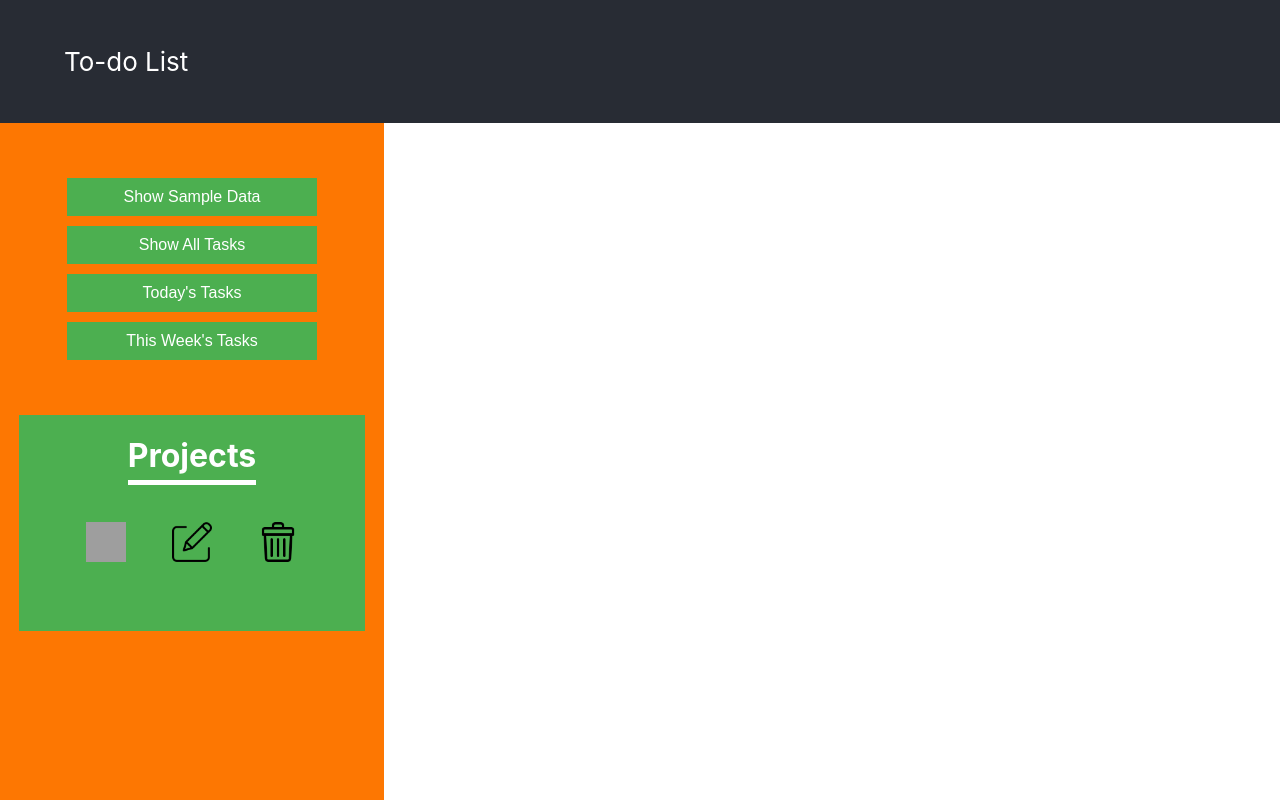
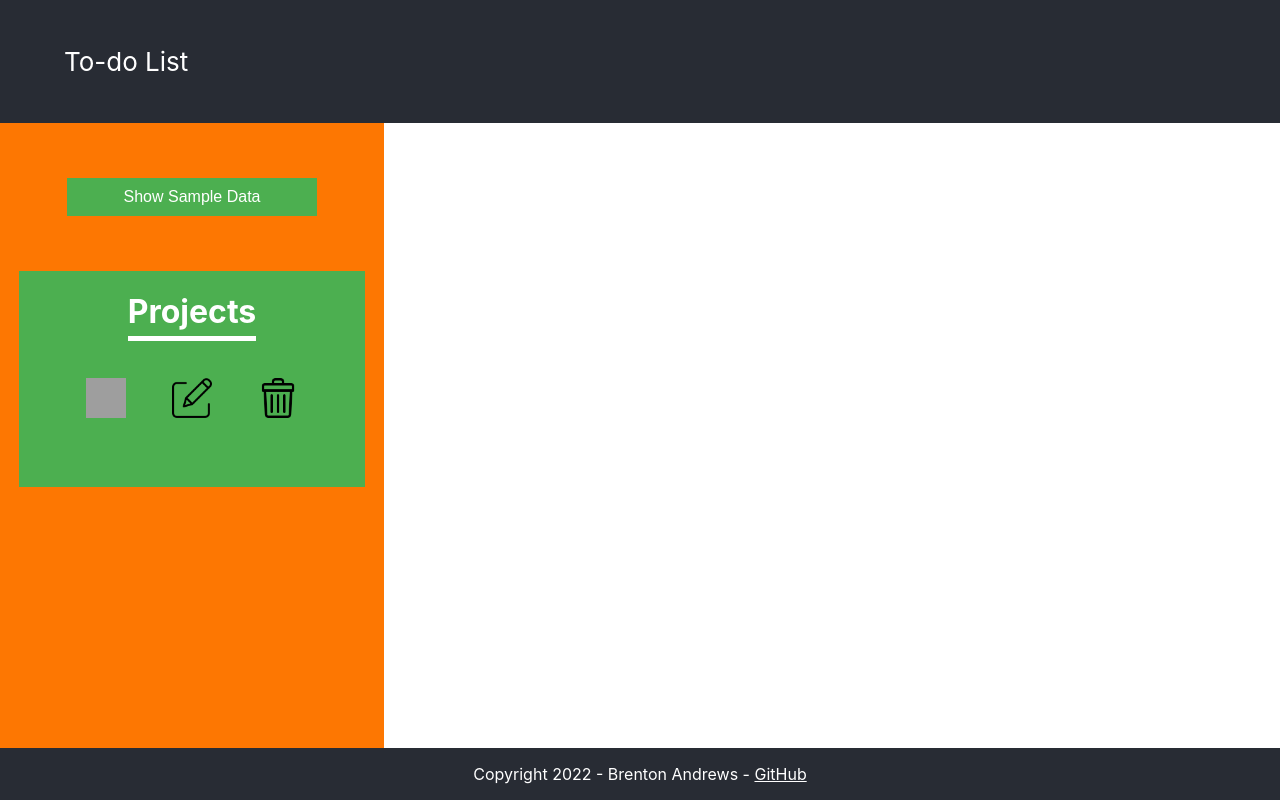
Before and after one commit to brenton-j-andrews/todo_project, a React (Create React App) app: page / in a window 1280 px wide. Built offline with nearby package versions, Linux system fonts and the light colour scheme; grey boxes are pictures that could not be loaded.

Commit message:
Footer added, project completed!

```diff
--- a/src/App.js
+++ b/src/App.js
@@ -4,6 +4,7 @@ import React, { useState } from 'react';
 // Import components and styles.
 import './Styles/App.css';
 import Header from './Components/General/Header/Header';
+import Footer from './Components/General/Footer/Footer';
 import ProjectsPanel from './Components/ProjectsPanel/ProjectsPanel';
 import { TasksPanel } from './Components/TasksPanel/TasksPanel';
 import { previewData } from './Objects/previewData';
@@ -115,6 +116,7 @@ const App = () => {
 
       </div>
 
+      <Footer />
     </div>
   );
 }
--- /dev/null
+++ b/src/Components/General/Footer/Footer.js
@@ -0,0 +1,14 @@
+import React from "react";
+
+import { StyledFooter } from "./Footer.styles";
+
+
+const Footer = () => {
+    return (
+        <StyledFooter>
+            <p> Copyright {(new Date().getFullYear())} - Brenton Andrews - <a href="https://github.com/brenton-j-andrews/todo_project"> GitHub </a></p>
+        </StyledFooter>
+    )
+}
+
+export default Footer;
--- /dev/null
+++ b/src/Components/General/Footer/Footer.styles.js
@@ -0,0 +1,10 @@
+import styled from "styled-components";
+
+export const StyledFooter = styled.div`
+    background-color: #282c34;
+    color: white;
+
+    & a {
+        color: white;
+    }
+`
--- a/src/Components/ProjectsPanel/ProjectsPanel.js
+++ b/src/Components/ProjectsPanel/ProjectsPanel.js
@@ -37,9 +37,6 @@ const ProjectsPanel = ({
 
             <TasksList>
                 <TasksButton onClick={() => {previewMode()}}> {previewBool ? "Show Local Storage Data" : "Show Sample Data"} </TasksButton>
-                <TasksButton> Show All Tasks </TasksButton>
-                <TasksButton> Today's Tasks </TasksButton>
-                <TasksButton> This Week's Tasks </TasksButton>
             </TasksList>
 
             <ProjectsList>
```
